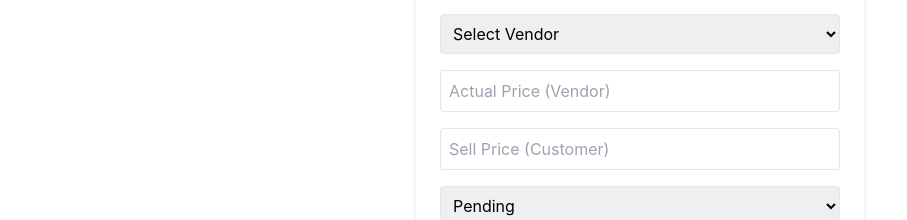
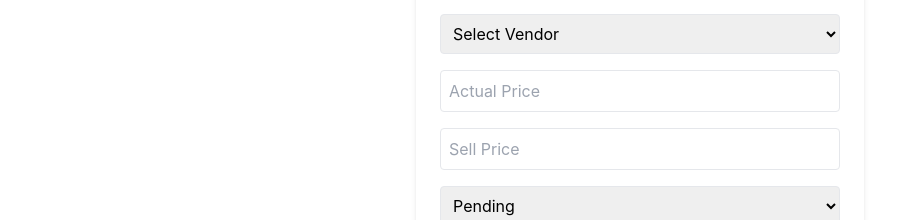
Before and after one commit to cybercodeedulabs/deekshana_vastralaya_orders, a React (Create React App) app: page / in a window 1280 px wide. Shown: the part 838-1058 px from the top of the page, without its empty margins (0-907 px from the left). Built offline with nearby package versions, Linux system fonts and the light colour scheme.

Commit message:
Modified submition process

```diff
--- a/src/components/OrderForm.js
+++ b/src/components/OrderForm.js
@@ -35,7 +35,7 @@ const OrderForm = () => {
     <form onSubmit={handleSubmit} className="bg-white p-6 rounded shadow-md max-w-md mx-auto">
       <h2 className="text-xl font-bold mb-4 text-center">Order Form</h2>
       <div className="space-y-4">
-        <input type="text" name="orderNumber" value={formData.orderNumber} readOnly className="w-full p-2 border rounded" />
+        <input type="text" name="orderNumber" placeholder="Order Number"value={formData.orderNumber} readOnly className="w-full p-2 border rounded" />
 
         <input
           type="text"
@@ -60,6 +60,7 @@ const OrderForm = () => {
         <input
           type="date"
           name="orderDate"
+          placeholder="Order Date"
           value={formData.orderDate}
           onChange={handleChange}
           className="w-full p-2 border rounded"
@@ -88,6 +89,7 @@ const OrderForm = () => {
 
         <select
           name="vendor"
+          placeholder="Vendor"
           value={formData.vendor}
           onChange={handleChange}
           className="w-full p-2 border rounded"
@@ -106,7 +108,7 @@ const OrderForm = () => {
         <input
           type="number"
           name="actualPrice"
-          placeholder="Actual Price (Vendor)"
+          placeholder="Actual Price"
           value={formData.actualPrice}
           onChange={handleChange}
           className="w-full p-2 border rounded"
@@ -116,7 +118,7 @@ const OrderForm = () => {
         <input
           type="number"
           name="sellPrice"
-          placeholder="Sell Price (Customer)"
+          placeholder="Sell Price"
           value={formData.sellPrice}
           onChange={handleChange}
           className="w-full p-2 border rounded"
@@ -125,6 +127,7 @@ const OrderForm = () => {
 
         <select
           name="orderStatus"
+          placeholder="Order Status"
           value={formData.orderStatus}
           onChange={handleChange}
           className="w-full p-2 border rounded"
```
Also changed, not shown: 1 other file (tests, documents, lock files or other folders).
